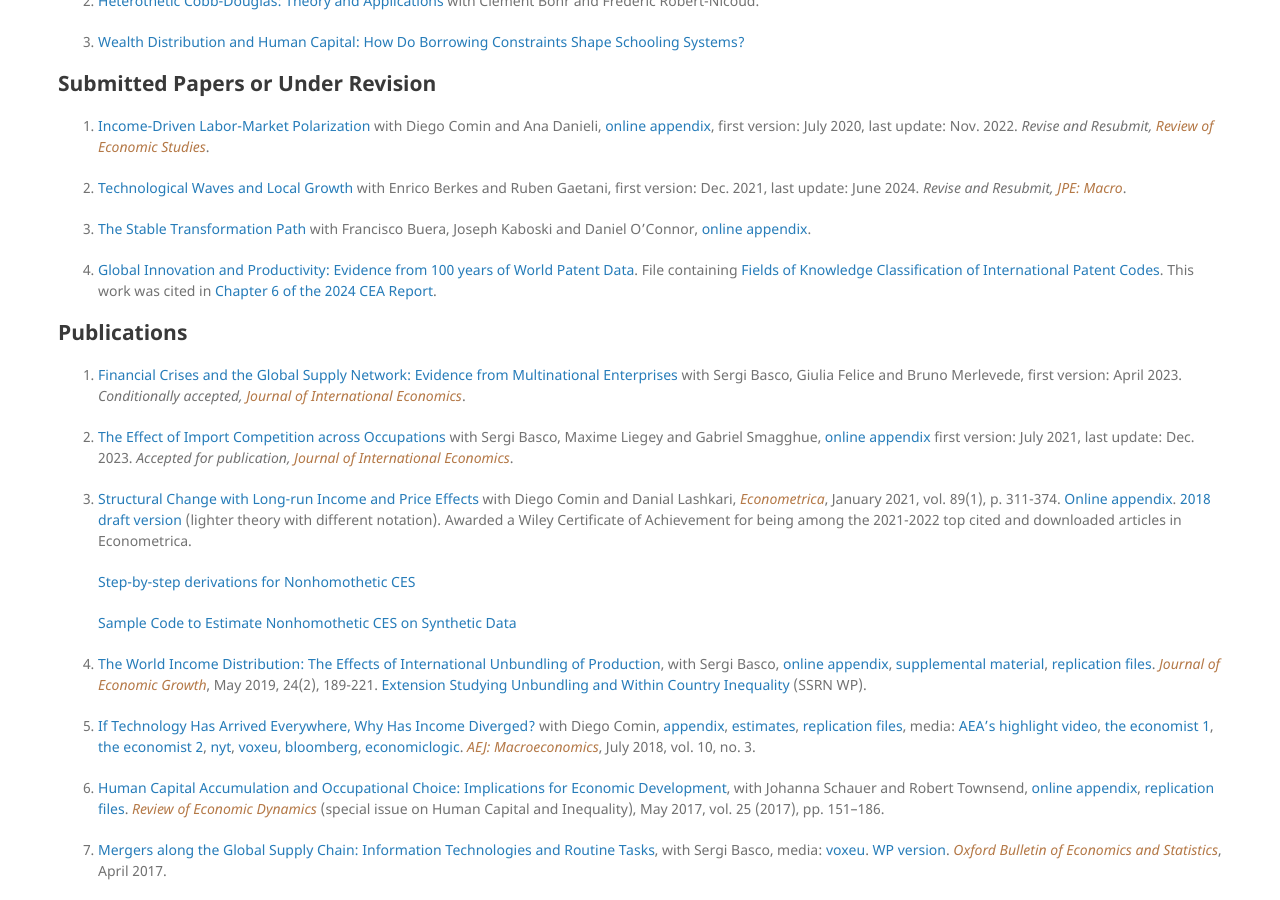
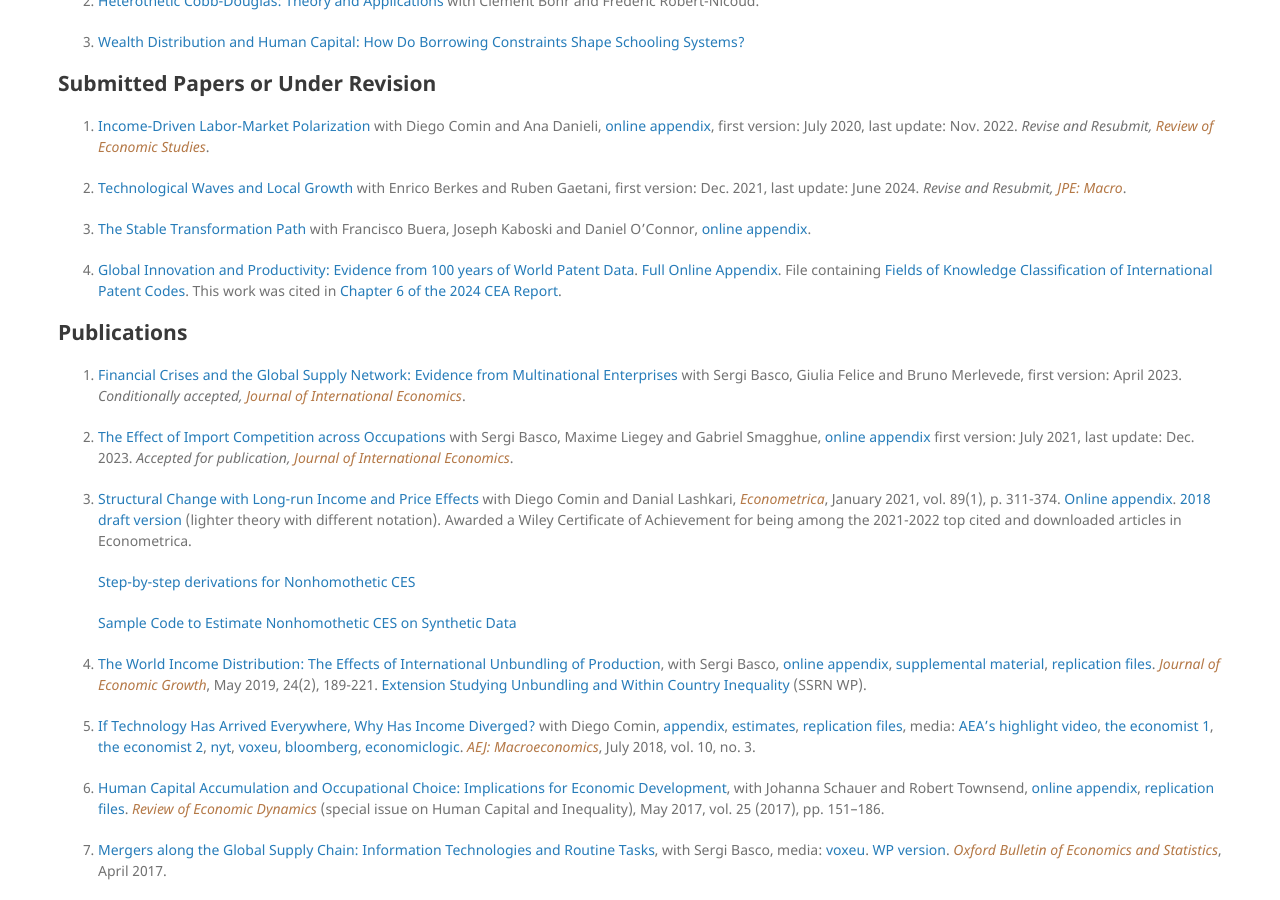
Before and after one commit to mestieri/mestieri.github.io, a Jekyll site: the page built from index.md, in a window 1280 px wide and 900 px high, scrolled down 367 px. Built offline with Jekyll 4.4.1, drawn with Linux system fonts in a browser that asks for light colours.

Commit message:
Update index.md

```diff
--- a/index.md
+++ b/index.md
@@ -47,7 +47,7 @@ for Nonhomothetic CES Preferences](https://www.dropbox.com/scl/fi/obu49nw8d74wye
     with Francisco Buera, Joseph Kaboski and Daniel O'Connor,
     [online appendix](https://www.dropbox.com/scl/fi/1bwbztx2e2ct86z655r4a/bkmo_oa.pdf?rlkey=zt703kblik2k6ud1amp0bskdf&dl=0).
 
-4. [Global Innovation and Productivity: Evidence from 100 years of World Patent Data](https://www.dropbox.com/scl/fi/3nbtp328lugkp82lrytbn/bmm.pdf?rlkey=yaw5hgq9eav4vo6c7gt74ieuv&dl=0). File containing [Fields of Knowledge Classification of International Patent Codes](https://www.dropbox.com/s/sne8ac9t22pwcy3/Fields_of_knowledge.csv?dl=0). This work was cited in [Chapter 6 of the 2024 CEA Report](https://www.whitehouse.gov/wp-content/uploads/2024/03/ERP-2024-CHAPTER-6.pdf).
+4. [Global Innovation and Productivity: Evidence from 100 years of World Patent Data](https://www.dropbox.com/scl/fi/3nbtp328lugkp82lrytbn/bmm.pdf?rlkey=yaw5hgq9eav4vo6c7gt74ieuv&dl=0). [Full Online Appendix](https://www.dropbox.com/s/223f712mupuij5v/bmm_oa.pdf?dl=0). File containing [Fields of Knowledge Classification of International Patent Codes](https://www.dropbox.com/s/sne8ac9t22pwcy3/Fields_of_knowledge.csv?dl=0). This work was cited in [Chapter 6 of the 2024 CEA Report](https://www.whitehouse.gov/wp-content/uploads/2024/03/ERP-2024-CHAPTER-6.pdf).
 
 
 
```
